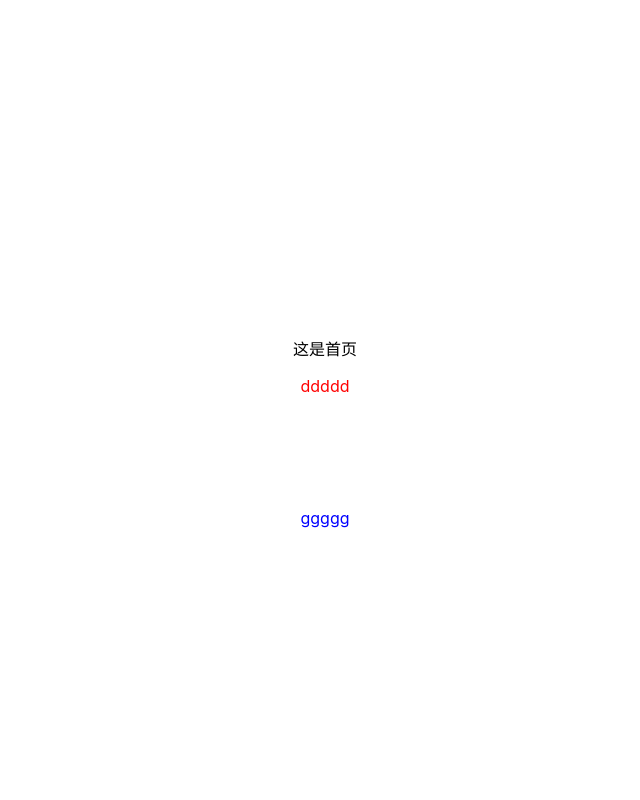
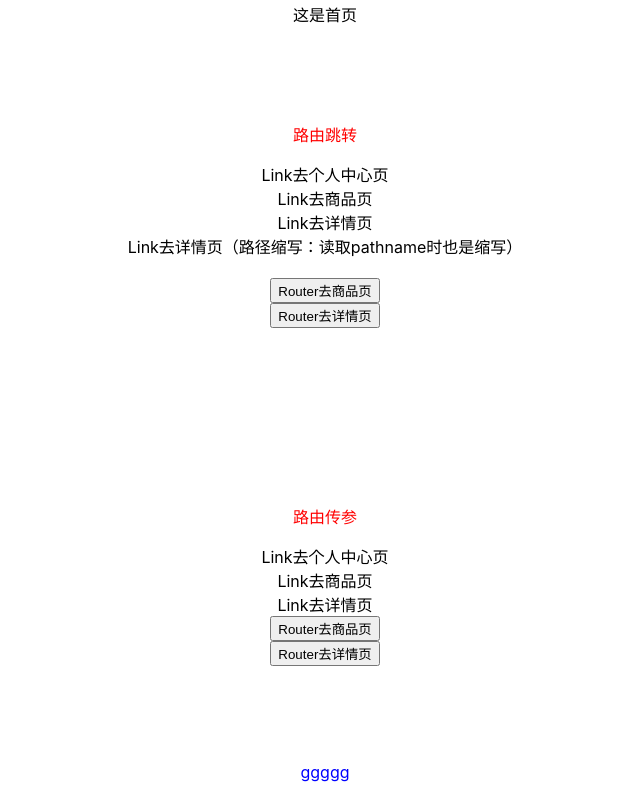
Before and after one commit to he1237596/next-app, a Next.js app: page / in a window 1280 px wide. Shown: the whole page, without its empty margins (315-955 px from the left). Built offline with nearby package versions, Linux system fonts and the light colour scheme.

Commit message:
路由跳转 路由传参 预加载

```diff
--- a/components/Layout.js
+++ b/components/Layout.js
@@ -2,7 +2,7 @@
  * @Author: Chris
  * @Date: 2020-10-15 19:34:08
  * @LastEditors: Chris
- * @LastEditTime: 2020-10-15 19:47:24
+ * @LastEditTime: 2020-10-15 20:14:25
  * @Descripttion: **
  */
 import Header from './Header';
@@ -11,6 +11,6 @@ export default ({children})=>{
   return (<div>
     <Header></Header>
     {children}
-    <fotter></fotter>
+    <footer></footer>
   </div>)
 }
--- a/pages/index.js
+++ b/pages/index.js
@@ -2,17 +2,37 @@
  * @Author: Chris
  * @Date: 2020-10-15 17:55:43
  * @LastEditors: Chris
- * @LastEditTime: 2020-10-15 19:58:01
+ * @LastEditTime: 2020-10-15 20:48:24
  * @Descripttion: **
  */
 import styles from '../styles/Home.module.css'
+import Link from 'next/link'
+import Router from 'next/router'
 
 export default function Home() {
+  const jump = (pathname) => {
+    Router.push({pathname, query: {id: 1}}) // 传参
+  }
   return (
     <div className={styles.container}>
+        这是首页
       <main className={styles.main}>
-        这是首页
-        <p>ddddd</p>
+        <p>路由跳转</p>
+        <Link href={{pathname: 'user'}}><a>Link去个人中心页</a></Link>
+        <Link href='/goods'><a>Link去商品页</a></Link>
+        <Link href='/goods/detail'><a>Link去详情页</a></Link>
+        <Link href='/goods/detail' as='/g/d' ><a>Link去详情页（路径缩写：读取pathname时也是缩写）</a></Link>
+        <br/>
+        <button onClick={() => jump('/goods')}>Router去商品页</button>
+        <button onClick={() => jump('/goods/detail')}>Router去详情页</button>
+      </main>
+      <main className={styles.main}>
+        <p>路由传参</p>
+        <Link href={{pathname: 'user', query: {id: 1}}} prefetch><a>Link去个人中心页</a></Link>
+        <Link href='/goods?id=1'><a>Link去商品页</a></Link>
+        <Link href='/goods/detail?id=1'><a>Link去详情页</a></Link>
+        <button onClick={() => jump('/goods')}>Router去商品页</button>
+        <button onClick={() => jump('/goods/detail')}>Router去详情页</button>
       </main>
       <p>ggggg</p>
     </div>
```
Also changed, not shown: pages/about.js (added, +19 -0 lines), pages/goods/detail.js (added, +19 -0 lines), pages/goods/index.js (added, +23 -0 lines).
